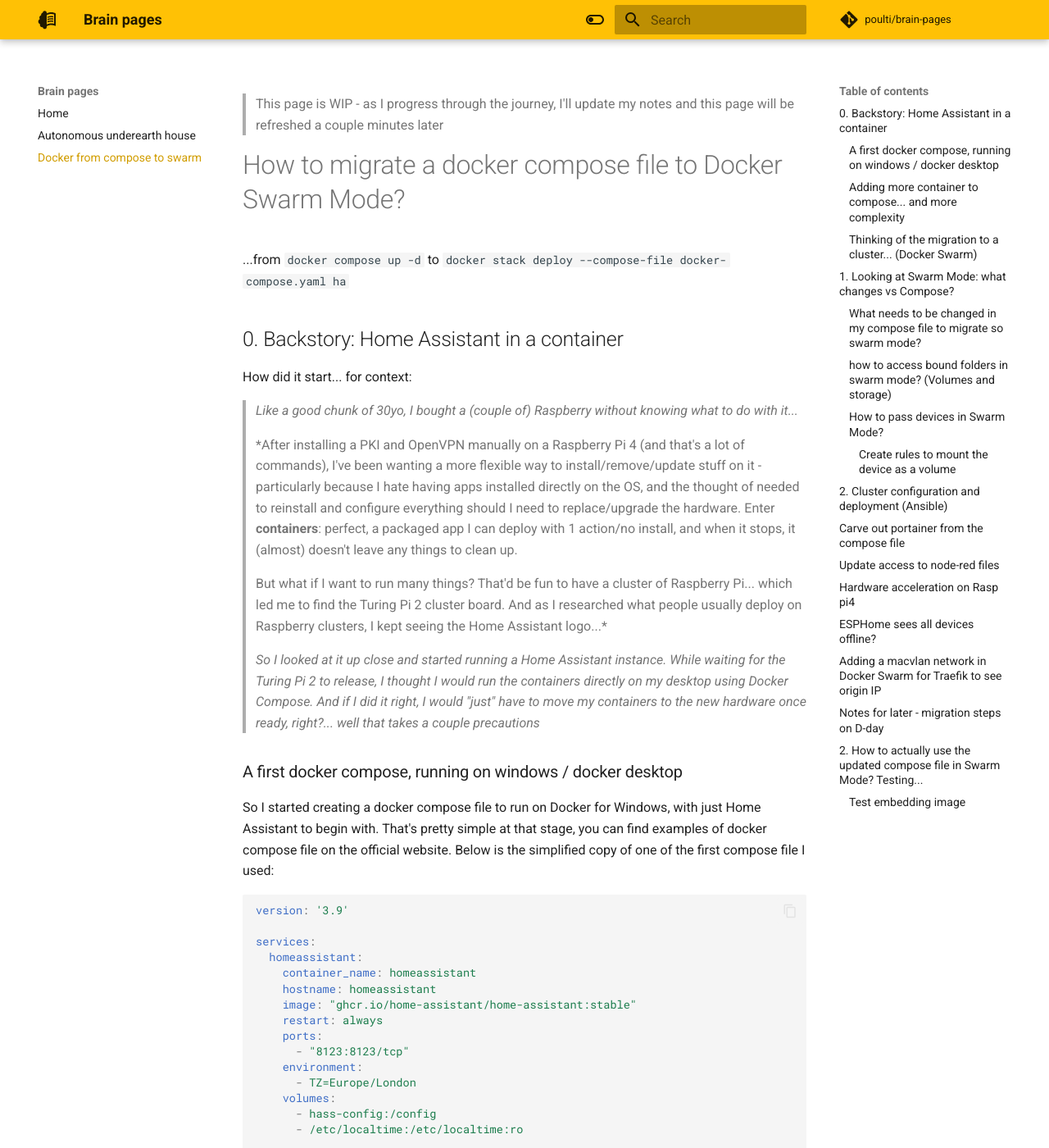
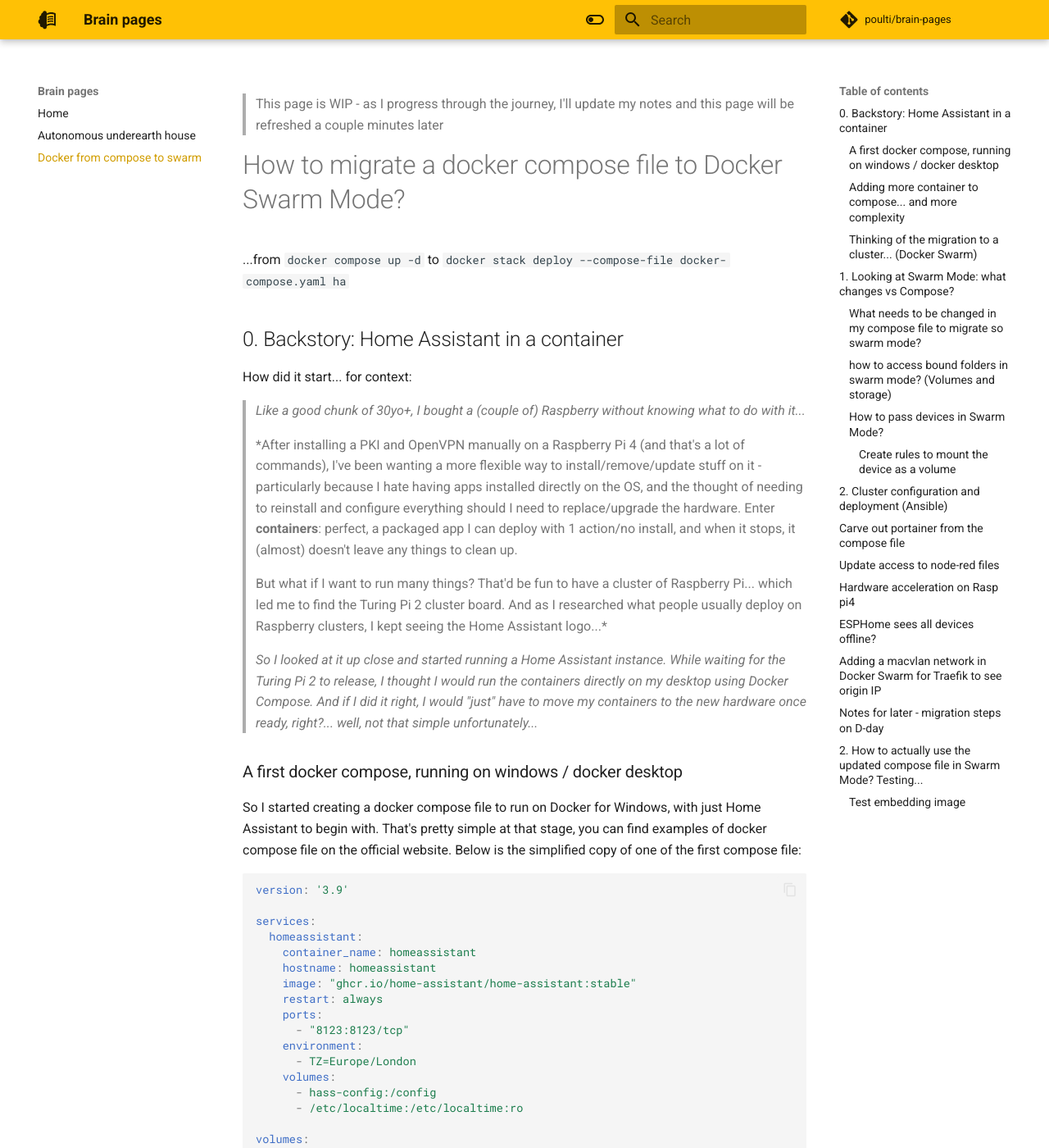
Before and after one commit to poulti/brain-pages, an MkDocs documentation site: the page built from docs/docker-from-compose-to-swarm.md, in a window 1280 px wide and 1400 px high. Shown: the whole window at 82% size. Built offline with MkDocs 1.6.1 and Material for MkDocs 9.7.7, drawn with Linux system fonts in a browser that asks for light colours; comment, search, counter and statistics services are not loaded.

Commit message:
Typo fix and toning down some I

````diff
--- a/docs/docker-from-compose-to-swarm.md
+++ b/docs/docker-from-compose-to-swarm.md
@@ -11,19 +11,19 @@
 
 How did it start... for context:
 
->*Like a good chunk of 30yo, I bought a (couple of) Raspberry without knowing what to do with it...*
+>*Like a good chunk of 30yo+, I bought a (couple of) Raspberry without knowing what to do with it...*
 
->*After installing a PKI and OpenVPN manually on a Raspberry Pi 4 (and that's a lot of commands), I've been wanting a more flexible way to install/remove/update stuff on it - particularly because I hate having apps installed directly on the OS, and the thought of needed to reinstall and configure everything should I need to replace/upgrade the hardware. Enter **containers**: perfect, a packaged app I can deploy with 1 action/no install, and when it stops, it (almost) doesn't leave any things to clean up.
+>*After installing a PKI and OpenVPN manually on a Raspberry Pi 4 (and that's a lot of commands), I've been wanting a more flexible way to install/remove/update stuff on it - particularly because I hate having apps installed directly on the OS, and the thought of needing to reinstall and configure everything should I need to replace/upgrade the hardware. Enter **containers**: perfect, a packaged app I can deploy with 1 action/no install, and when it stops, it (almost) doesn't leave any things to clean up.
 
 > But what if I want to run many things? That'd be fun to have a cluster of Raspberry Pi... which led me to find the Turing Pi 2 cluster board. And as I researched what people usually deploy on Raspberry clusters, I kept seeing the Home Assistant logo...*
 
 >*So I looked at it up close and started running a Home Assistant instance.
-While waiting for the Turing Pi 2 to release, I thought I would run the containers directly on my desktop using Docker Compose. And if I did it right, I would "just" have to move my containers to the new hardware once ready, right?... well that takes a couple precautions*
+While waiting for the Turing Pi 2 to release, I thought I would run the containers directly on my desktop using Docker Compose. And if I did it right, I would "just" have to move my containers to the new hardware once ready, right?... well, not that simple unfortunately...*
 
 ### A first docker compose, running on windows / docker desktop
 
 So I started creating a docker compose file to run on Docker for Windows, with just Home Assistant to begin with. That's pretty simple at that stage, you can find examples of docker compose file on the official website.
-Below is the simplified copy of one of the first compose file I used:
+Below is the simplified copy of one of the first compose file:
 
 ```yaml
 version: '3.9'
````
